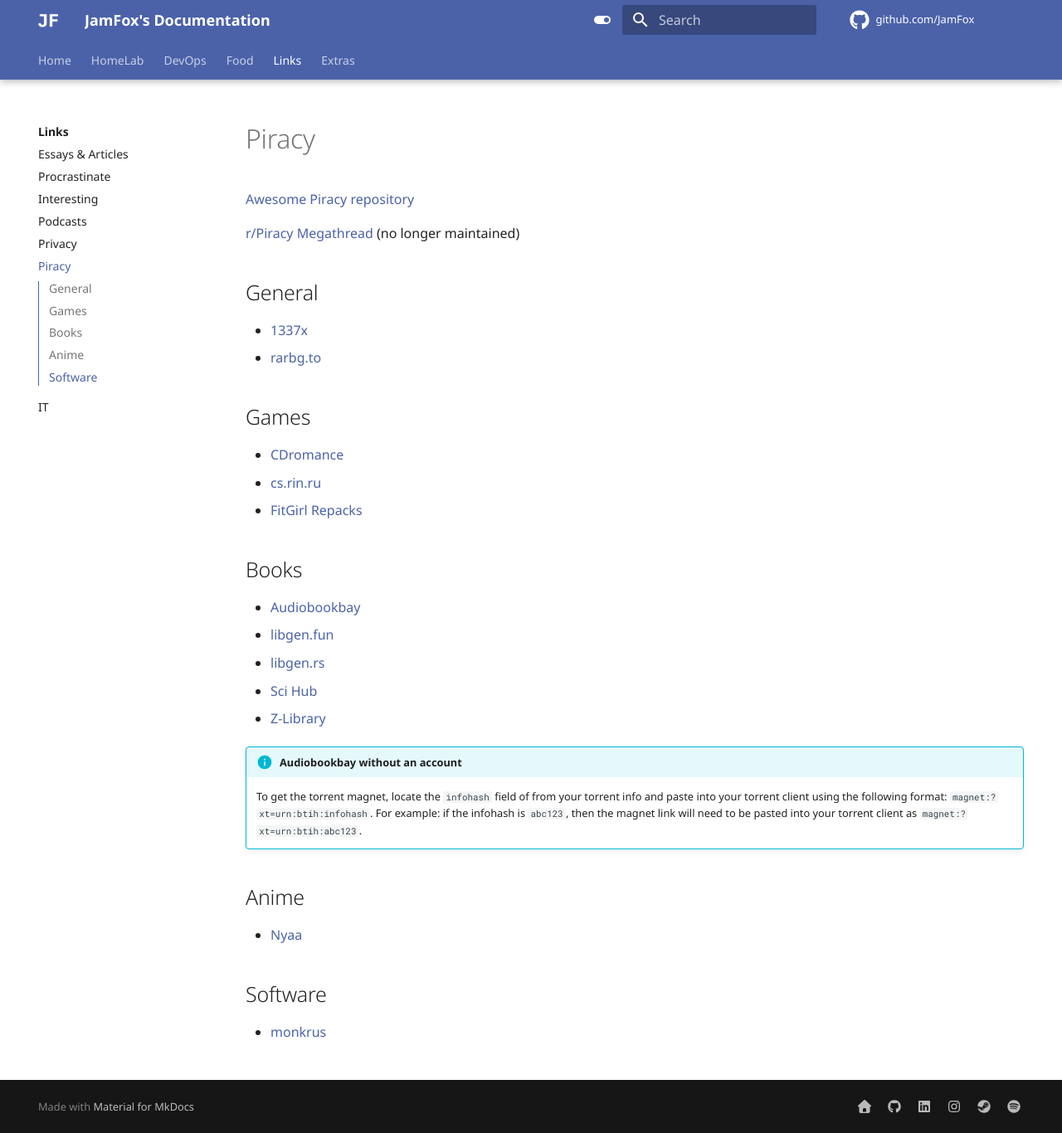
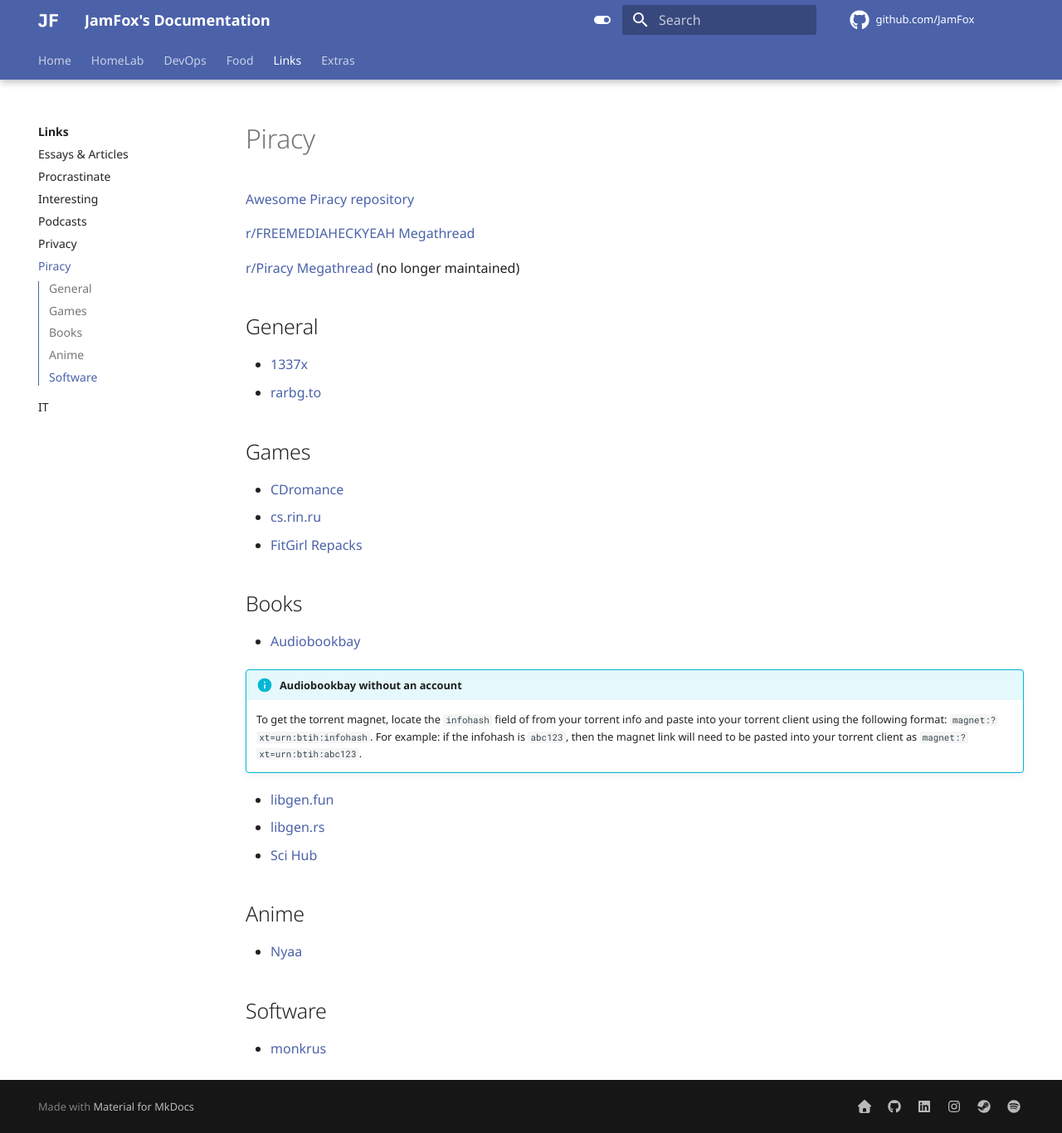
Before and after one commit to JamFox/docs.jamfox.dev, an MkDocs documentation site: the page built from docs/content/links/piracy.md, in a window 1280 px wide and 1366 px high. Shown: the whole window at 83% size. Built offline with MkDocs 1.6.1 and Material for MkDocs 9.7.7, drawn with Linux system fonts in a browser that asks for light colours; comment, search, counter and statistics services are not loaded.

Commit message:
links add fmhy

```diff
--- a/docs/content/links/piracy.md
+++ b/docs/content/links/piracy.md
@@ -3,6 +3,8 @@ title: Piracy
 ---
 
 [Awesome Piracy repository](https://github.com/Igglybuff/awesome-piracy/blob/master/readme.md)
+
+[r/FREEMEDIAHECKYEAH Megathread](https://old.reddit.com/r/FREEMEDIAHECKYEAH/wiki/index)
 
 [r/Piracy Megathread](https://old.reddit.com/r/Piracy/wiki/megathread) (no longer maintained)
 
@@ -20,13 +22,13 @@ title: Piracy
 ## Books
 
 - [Audiobookbay](http://audiobookbay.nl/)
+
+!!! info "Audiobookbay without an account"
+    To get the torrent magnet, locate the `infohash` field of from your torrent info and paste into your torrent client using the following format: `magnet:?xt=urn:btih:infohash`. For example: if the infohash is `abc123`, then the magnet link will need to be pasted into your torrent client as `magnet:?xt=urn:btih:abc123`.
+
 - [libgen.fun](http://libgen.fun/)
 - [libgen.rs](https://libgen.rs/)
 - [Sci Hub](https://sci-hub.se/)
-- [Z-Library](https://z-lib.org/)
-
-!!! info "Audiobookbay without an account"
-    To get the torrent magnet, locate the `infohash` field of from your torrent info and paste into your torrent client using the following format: `magnet:?xt=urn:btih:infohash`. For example: if the infohash is `abc123`, then the magnet link will need to be pasted into your torrent client as `magnet:?xt=urn:btih:abc123`.
 
 ## Anime
 
```
